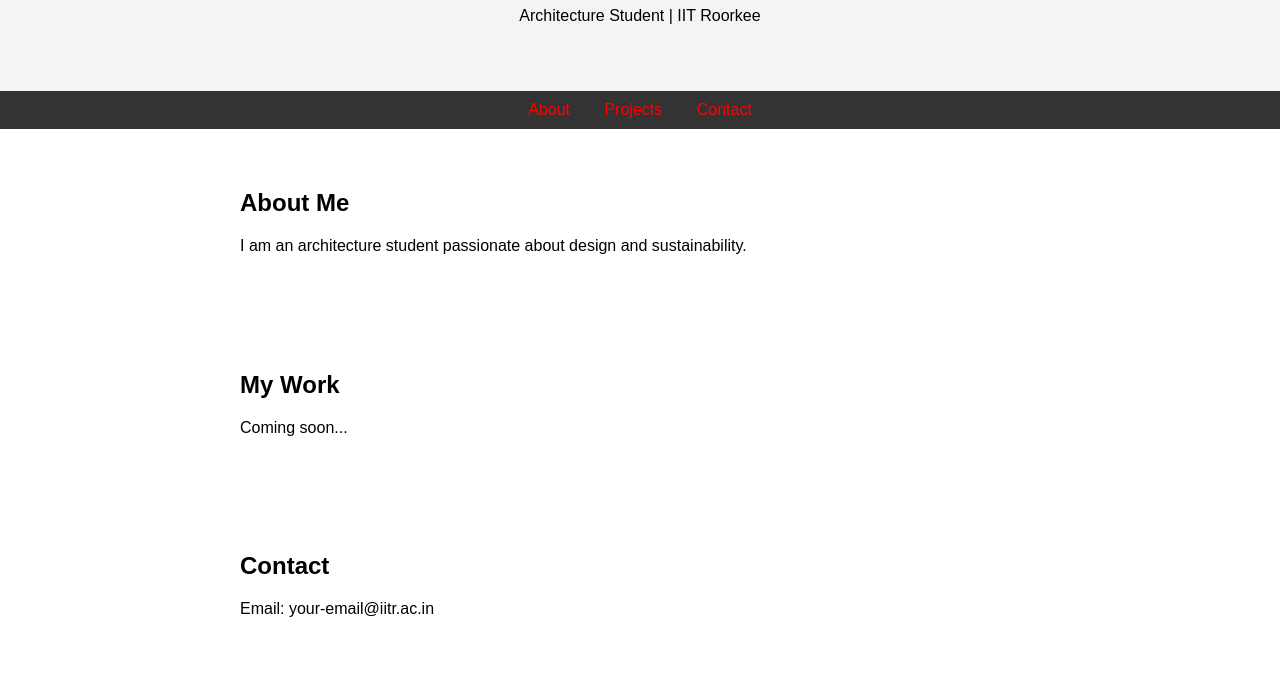
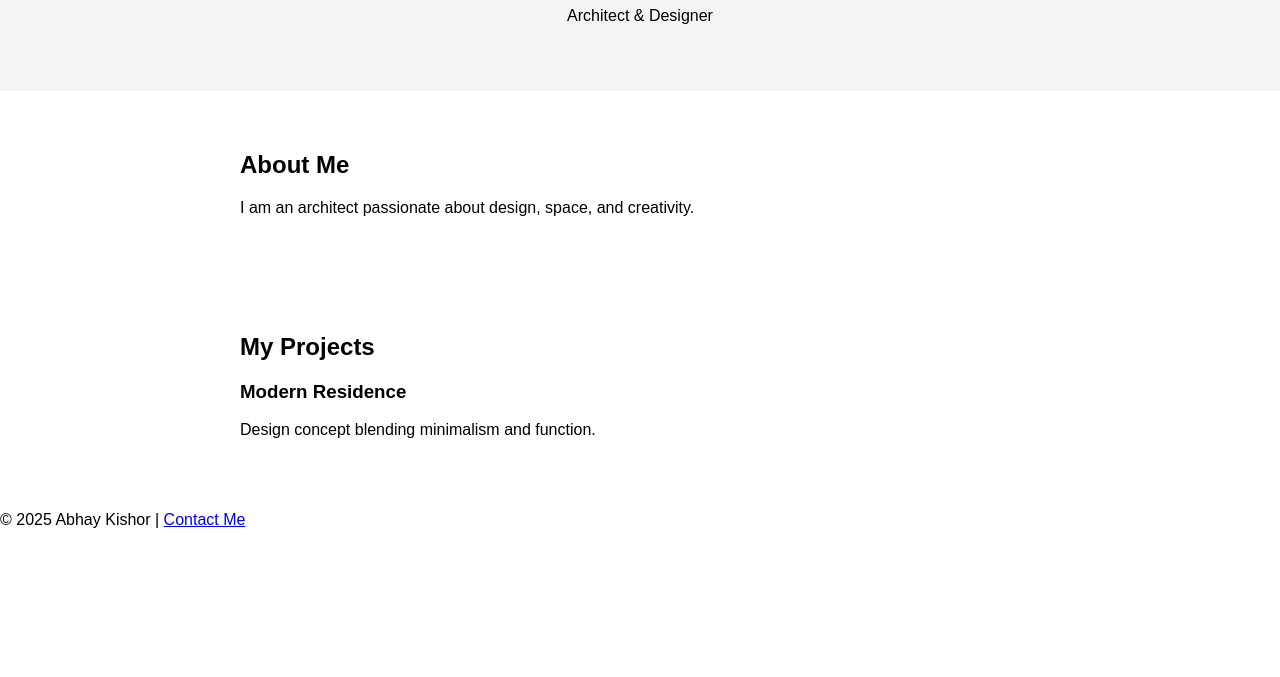
Before and after one commit to abhay-130/Abhay_Kishor_Webpage, a plain HTML site: page index.html in a window 1280 px wide. Shown: the part 123-800 px from the top of the page. Drawn offline with Linux system fonts and the light colour scheme.

Commit message:
Update index.html

```diff
--- a/index.html
+++ b/index.html
@@ -8,25 +8,25 @@
 </head>
 <body>
   <header>
-    <h1>Hi, I’m Abhay Kishor</h1>
-    <p>Architecture Student | IIT Roorkee</p>
+    <h1>Abhay Kishor</h1>
+    <p>Architect & Designer</p>
   </header>
-  <nav>
-    <a href="#about">About</a>
-    <a href="#projects">Projects</a>
-    <a href="#contact">Contact</a>
-  </nav>
-  <section id="about">
+
+  <section class="about">
     <h2>About Me</h2>
-    <p>I am an architecture student passionate about design and sustainability.</p>
+    <p>I am an architect passionate about design, space, and creativity.</p>
   </section>
-  <section id="projects">
-    <h2>My Work</h2>
-    <p>Coming soon...</p>
+
+  <section class="projects">
+    <h2>My Projects</h2>
+    <div class="project-card">
+      <h3>Modern Residence</h3>
+      <p>Design concept blending minimalism and function.</p>
+    </div>
   </section>
-  <section id="contact">
-    <h2>Contact</h2>
-    <p>Email: your-email@iitr.ac.in</p>
-  </section>
+
+  <footer>
+    <p>© 2025 Abhay Kishor | <a href="mailto:ar.abhaykishor130@gamil.com">Contact Me</a></p>
+  </footer>
 </body>
 </html>
```
